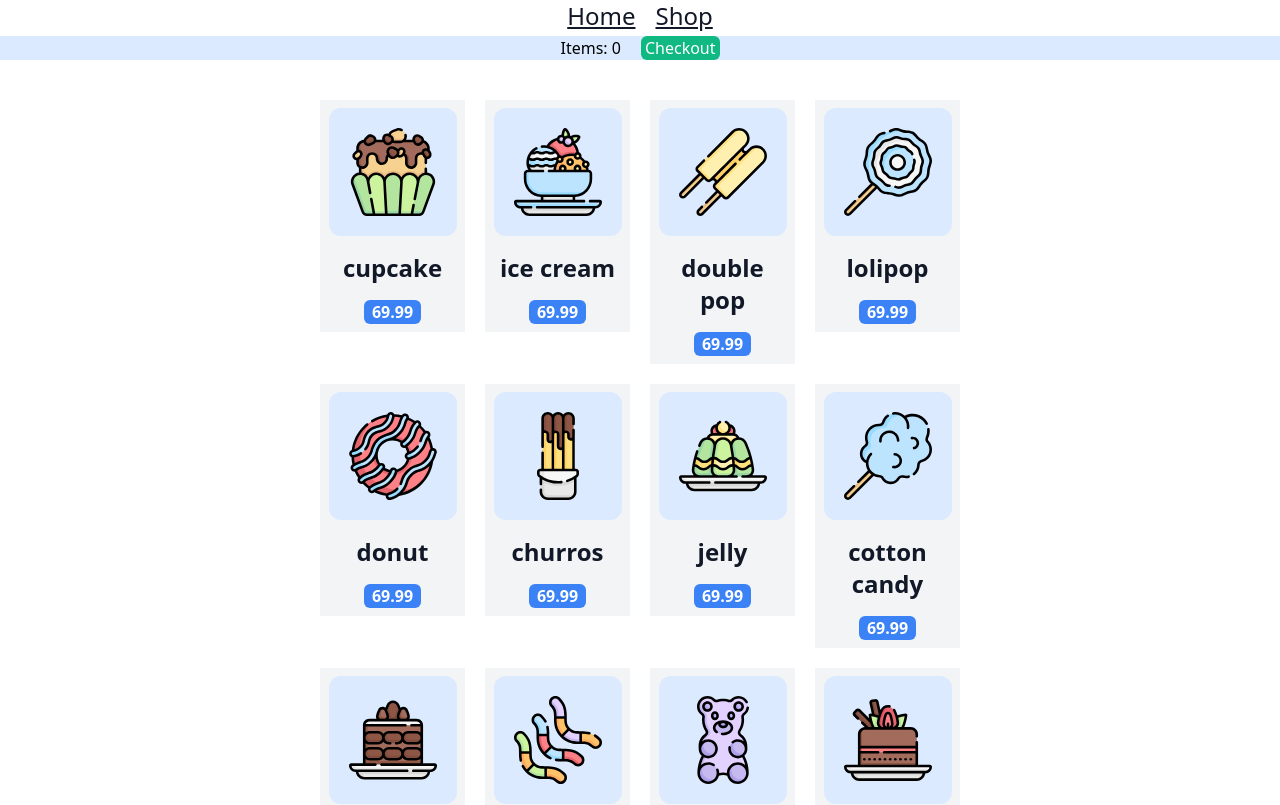
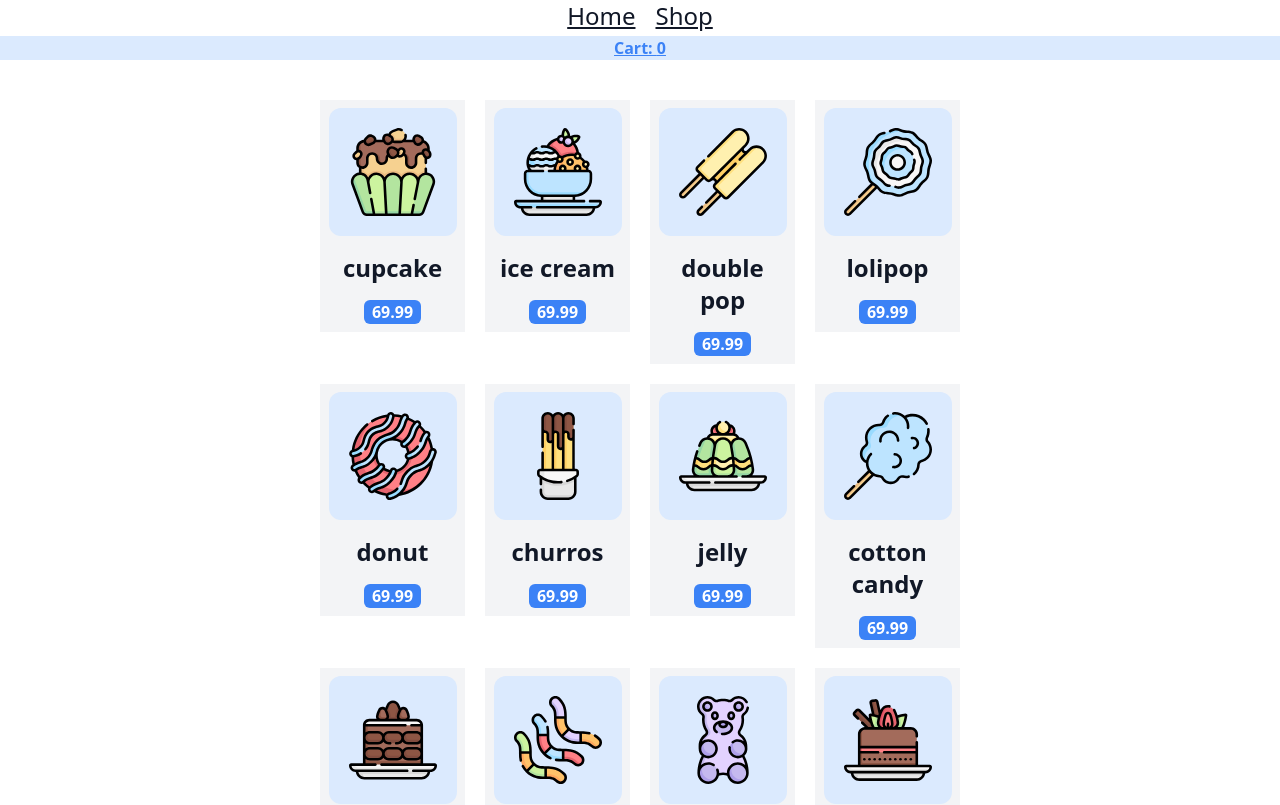
Before and after one commit to superspike7/shopping-cart, a React (Vite) app: page /Shop in a window 1280 px wide. Shown: the top 805 px of the page. Built offline with nearby package versions, Linux system fonts and the light colour scheme.

Commit message:
change cart button

```diff
--- a/src/Cart.jsx
+++ b/src/Cart.jsx
@@ -31,7 +31,7 @@ export default function Cart({ cartItems }) {
       {cart.map((item, index) => (
         <CartItems
           name={item.name}
-          totalPrice={item.totalPrice.toFixed(2)}
+          totalPrice={item.totalPrice}
           quantity={item.quantity}
           key={index}
           id={item.id}
--- a/src/Shop.jsx
+++ b/src/Shop.jsx
@@ -16,9 +16,8 @@ export default function Shop() {
   return (
     <div className="">
       <nav className="text-center flex justify-center gap-5 mt-1 bg-blue-100">
-        <h3>Items: {cart.length}</h3>
-        <Link to={`${url}/cart`} className="bg-green-500 rounded-md text-white px-1">
-          Checkout
+        <Link to={`${url}/cart`} className="text-blue-500 underline font-bold px-1 hover:text-black">
+          <h3>Cart: {cart.length}</h3>
         </Link>
       </nav>
       <Switch>
```
